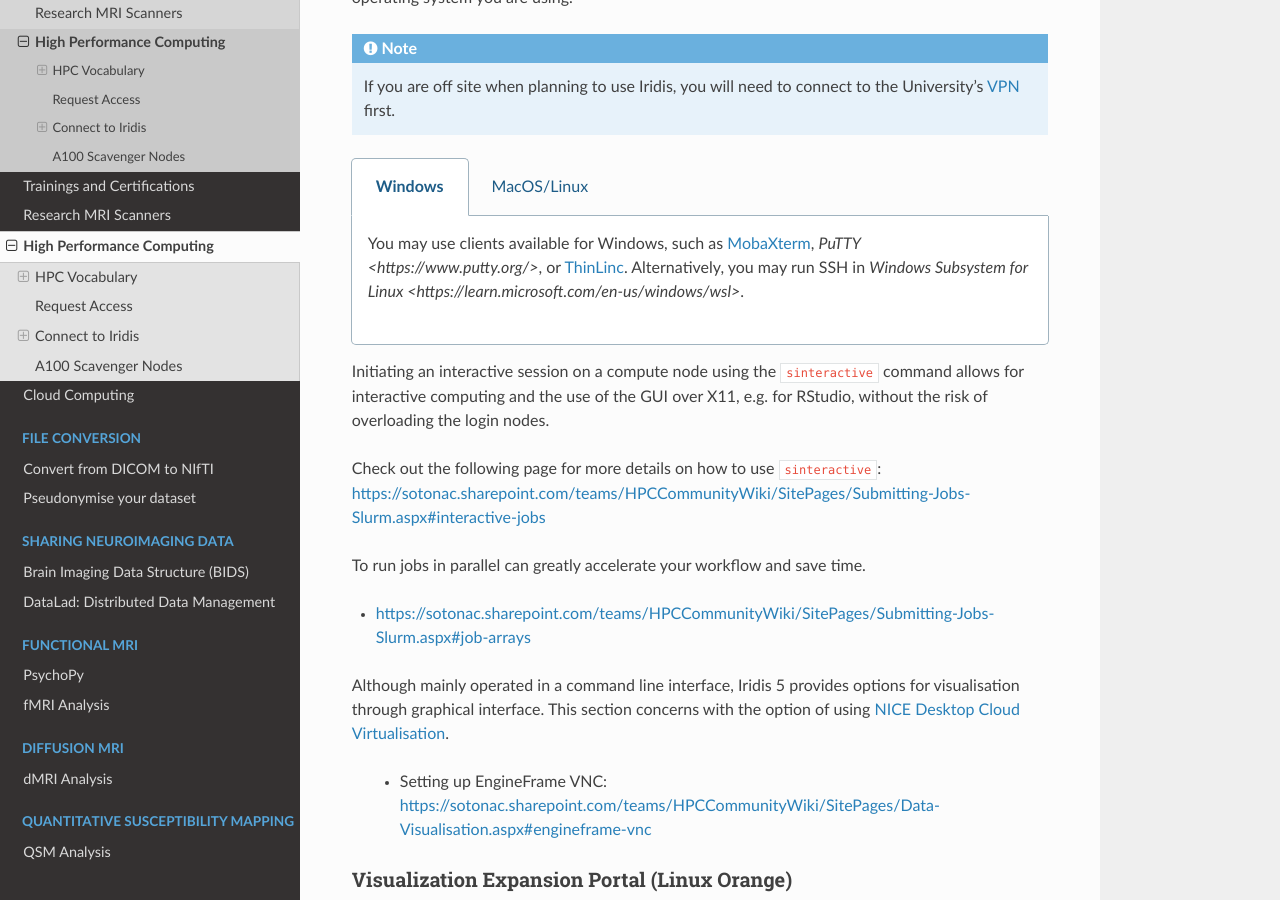
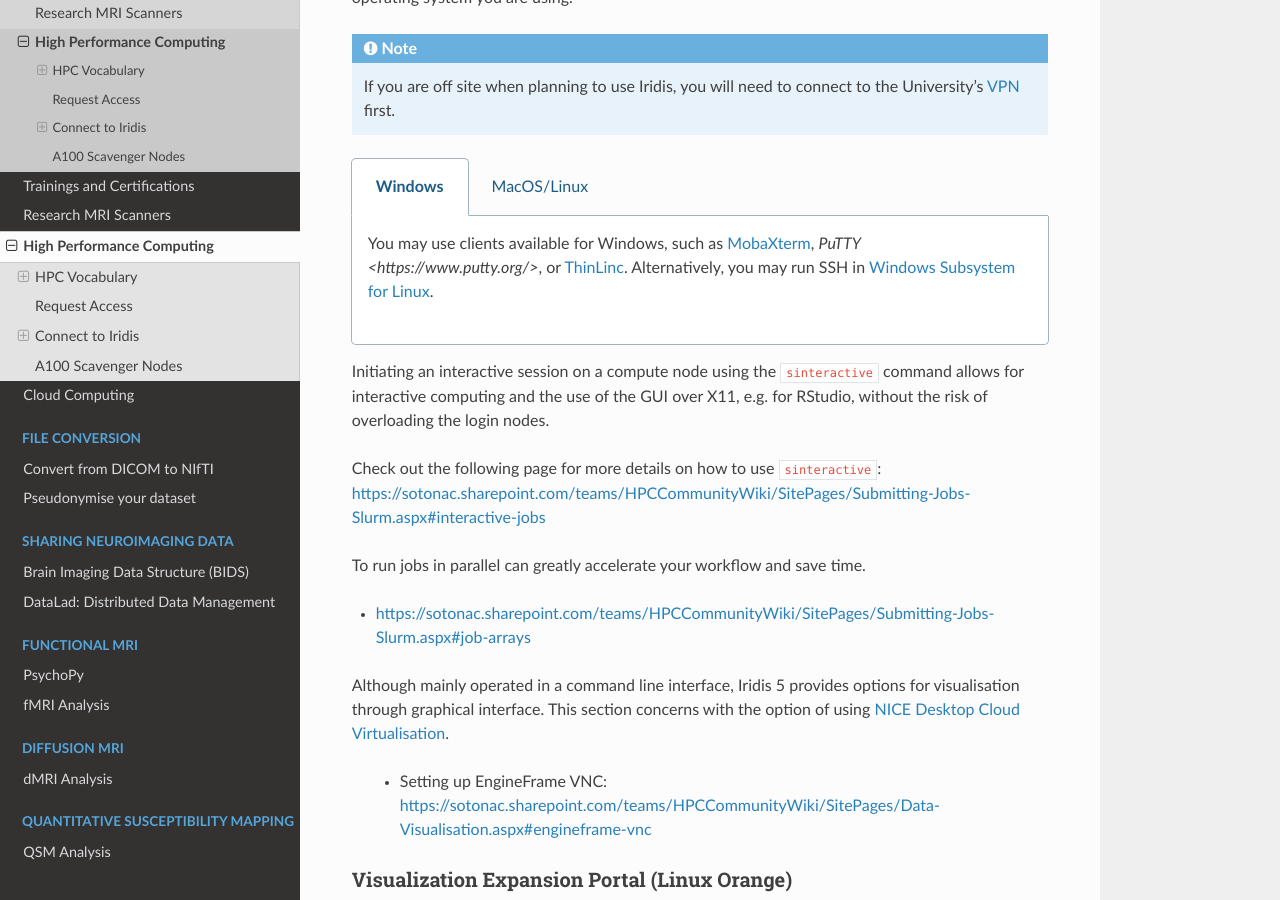
Before and after one commit to nhuneke/sotnir-handbook, a Sphinx documentation site: the page built from docs/projects-soton/hpc.rst, in a window 1280 px wide and 900 px high, scrolled down 3294 px. Built offline with Sphinx 7.4.7 and the Read the Docs theme 3.1.0, drawn with Linux system fonts in a browser that asks for light colours; part of the change alters nothing that is shown.

Commit message:
Fixed url

```diff
--- a/docs/projects-soton/hpc.rst
+++ b/docs/projects-soton/hpc.rst
@@ -94,9 +94,9 @@ To access Iridis, you would need to set up an SSH connection. The methods depend
 
 .. tabs::
     .. group-tab:: Windows
-        You may use clients available for Windows, such as `MobaXterm <https://mobaxterm.mobatek.net/>`_, `PuTTY <https://www.putty.org/>`, or `ThinLinc <https://www.cendio.com/thinlinc>`_. Alternatively, you may run SSH in `Windows Subsystem for Linux <https://learn.microsoft.com/en-us/windows/wsl>`.
+        You may use clients available for Windows, such as `MobaXterm <https://mobaxterm.mobatek.net/>`_, `PuTTY <https://www.putty.org/>`, or `ThinLinc <https://www.cendio.com/thinlinc>`_. Alternatively, you may run SSH in `Windows Subsystem for Linux <https://learn.microsoft.com/en-us/windows/wsl>`_.
     .. group-tab:: MacOS/Linux
-        You can run SSH in `Terminal <https://support.apple.com/en-gb/guide/terminal/welcome>`_ or a Terminal emulator such as `iTerm2 <https://iterm2.com/>`_. Instructions for MacOS goes here.
+        You can run SSH in `Terminal <https://support.apple.com/en-gb/guide/terminal/welcome>`_ or a Terminal emulator such as `iTerm2 <https://iterm2.com/>`_.
 
 Launching an interactive session
 ================================
```
